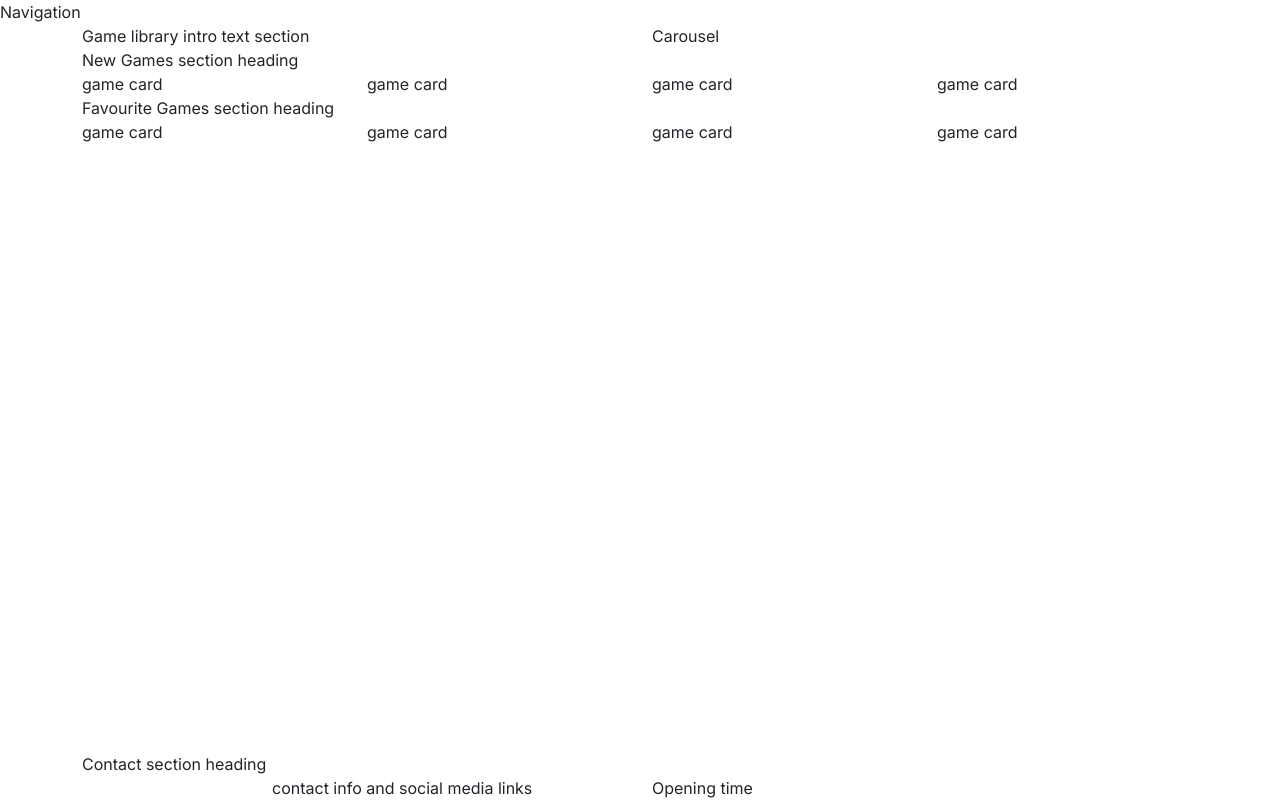
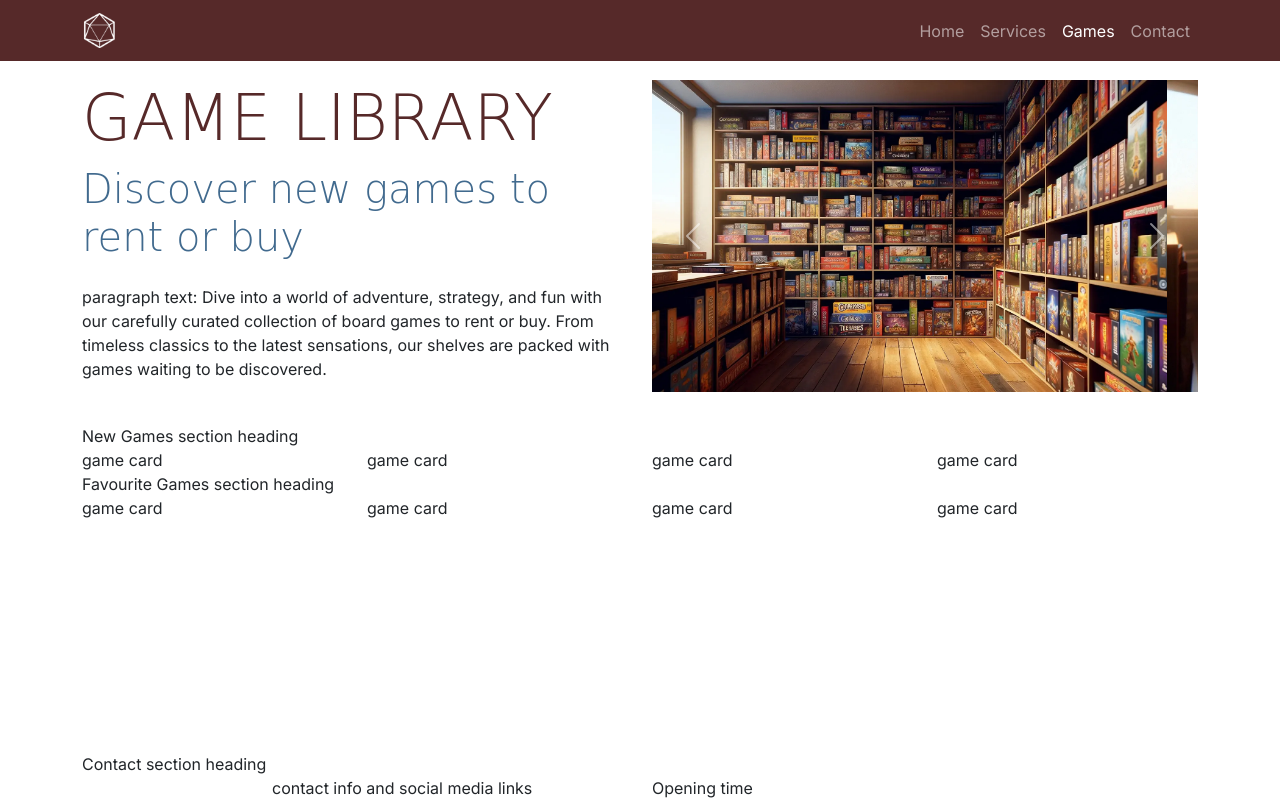
Before and after one commit to Y40Y50/boardwalk-games, a plain HTML site: page game-library.html in a window 1280 px wide. Drawn offline with nearby package versions, Linux system fonts and the light colour scheme; a web font is replaced by a local one.

Commit message:
add navbar and heading of game library page

```diff
--- a/game-library.html
+++ b/game-library.html
@@ -17,12 +17,61 @@
 
 <body class="d-flex flex-column min-vh-100">
     <!-- Navbar -->
-    <div>Navigation</div>
+    <nav id="navbar" class="navbar navbar-expand-lg" data-bs-theme="dark">
+        <div class="container">
+            <a class="navbar-brand" href="index.html">
+                <img src="assets/images/logo-sm.png" alt="boardwalk games logo" class="logo">
+            </a>
+            <button class="navbar-toggler" type="button" data-bs-toggle="collapse" data-bs-target="#navbarNavAltMarkup"
+                aria-controls="navbarNavAltMarkup" aria-expanded="false" aria-label="Toggle navigation">
+                <span class="navbar-toggler-icon"></span>
+            </button>
+            <div class="collapse navbar-collapse" id="navbarNavAltMarkup">
+                <div class="navbar-nav ms-auto">
+                    <a class="nav-link " href="index.html">Home</a>
+                    <a class="nav-link" href="#">Services</a>
+                    <a class="nav-link active" aria-current="page" href="game-library.html">Games</a>
+                    <a class="nav-link" href="#">Contact</a>
+                </div>
+            </div>
+        </div>
+    </nav>
     <!-- Header with carousel -->
-    <header class="container">
+    <header id="header" class="container section">
         <div class="row">
-            <div class="col-12 col-xl-6">Game library intro text section</div>
-            <div class="col-12 col-xl-6">Carousel</div>
+            <div class="col-12 col-xl-6 text-center text-xl-start">
+                <h1 class="display-3">Game Library</h1>
+                <p class="lead display-6 sub-heading-color"> Discover new games to rent or buy</p>
+                <p class="my-4"> paragraph text: Dive into a world of adventure, strategy, and fun with our carefully curated collection of board games to rent or buy. From timeless classics to the latest sensations, our shelves are packed with games waiting to be discovered.</p>
+            </div>
+            <div class="col-12 col-xl-6">
+                <div id="carouselExampleAutoplaying" class="carousel slide" data-bs-ride="carousel">
+                    <div class="carousel-inner">
+                        <div class="carousel-item active">
+                            <img src="assets/images/game-library-carousel-1.webp" class="d-block w-100" alt="Bookshelves filled with boardgames">
+                        </div>
+                        <div class="carousel-item">
+                            <img src="assets/images/game-library-carousel-2.webp" class="d-block w-100" alt="Bookshelves filled with boardgames">
+                        </div>
+                        <div class="carousel-item">
+                            <img src="assets/images/game-library-carousel-3.webp" class="d-block w-100" alt="Bookshelves filled with boardgames, one man is browsing the shelves">
+                        </div>
+                        <div class="carousel-item">
+                            <img src="assets/images/game-library-carousel-4.webp" class="d-block w-100" alt="8 board games stacked on top of each other">
+                        </div>
+                    </div>
+                    <button class="carousel-control-prev" type="button" data-bs-target="#carouselExampleAutoplaying"
+                        data-bs-slide="prev">
+                        <span class="carousel-control-prev-icon" aria-hidden="true"></span>
+                        <span class="visually-hidden">Previous</span>
+                    </button>
+                    <button class="carousel-control-next" type="button" data-bs-target="#carouselExampleAutoplaying"
+                        data-bs-slide="next">
+                        <span class="carousel-control-next-icon" aria-hidden="true"></span>
+                        <span class="visually-hidden">Next</span>
+                    </button>
+                </div>
+            </div>
         </div>
     </header>
     <!-- main element to hold all key sections of the game library page,
```
Also changed, not shown: index.html (+3 -3 lines).
